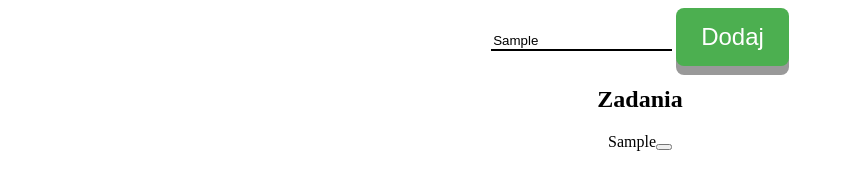
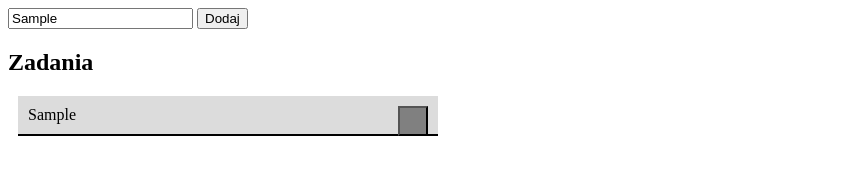
Before and after one commit to KiktorWania/ZadaniaSzkolne, a plain HTML site: page Aplikacje Internetowe/ListaZadan/index.html in a window 1280 px wide. Both pictures are taken after typing "Sample" into the empty fields and a click on the input "Dodaj". Shown: the whole page, without its empty margins (0-844 px from the left). Drawn offline with Linux system fonts and the light colour scheme.

Commit message:
Css is my pasion

```diff
--- a/Aplikacje Internetowe/ListaZadan/style.css
+++ b/Aplikacje Internetowe/ListaZadan/style.css
@@ -1,61 +1,17 @@
-header{
-    display: flex;
-    text-align: center;
-    justify-content: center;
+.task{
+    background-color: gainsboro;
+    width: 400px;
+    height: auto;
+    margin: 10px;
+    padding: 10px;
+    border-bottom: 2px solid black;
 }
-
-main{
-    display: flex;
-    text-align: center;
-    justify-content: center;
+.clicked{
+    background-color:lightgreen;
 }
-.task{
-    margin: 10px;
+.taskButton{
+    background-color: gray;
+    width: 30px;
+    height: 30px;
+    float: right;
 }
-.task.clicked{
-    background-color: lightgreen;
-
-}
-
-
-.newTaskInput{
-    border: none;
-    border-bottom: 2px solid black;
-    height: fit-content;
-}
-.taskInput{
-    border: none;
-}
-.taskInput:focus{
-    outline: none;
-}
-
-
-.button {
-    display: inline-block;
-    padding: 15px 25px;
-    font-size: 24px;
-    cursor: pointer;
-    text-align: center;
-    text-decoration: none;
-    outline: none;
-    color: #fff;
-    background-color: #4CAF50;
-    border: none;
-    border-radius: 8px;
-    box-shadow: 0 9px #999;
-  }
-  .button.del{
-      background-color: red;
-  }
-  .button.del:hover{
-    background-color: darkred;
-}
-
-  .button:hover {background-color: #3e8e41}
-
-  .button:active {
-    background-color: #3e8e41;
-    box-shadow: 0 5px #666;
-    transform: translateY(4px);
-  }
```
